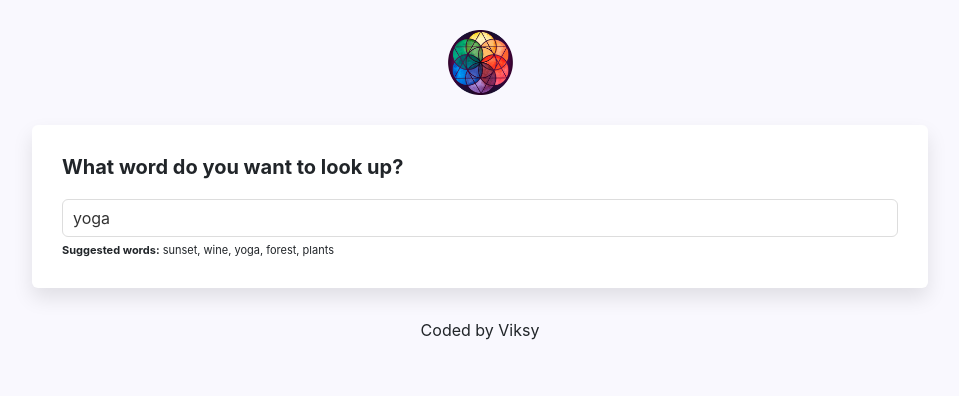
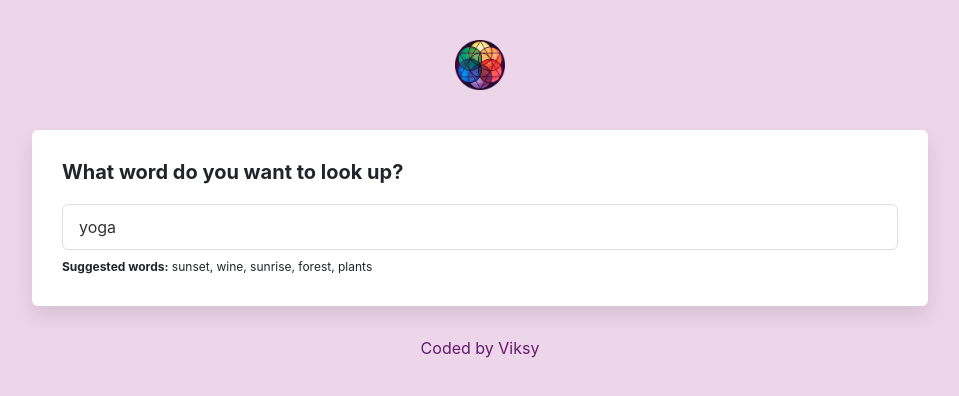
Before and after one commit to Viksia/react-dictionary-project, a React (Create React App) app: page / in a window 1280 px wide. Shown: the top 396 px of the page, without its empty margins (160-1119 px from the left). Built offline with nearby package versions, Linux system fonts and the light colour scheme; no server answers.

Commit message:
Changed some styles

```diff
--- a/src/App.css
+++ b/src/App.css
@@ -1,5 +1,5 @@
 body {
-  background-color: #f9f8fe;
+  background-color: #edd6ea;
 }
 
 a {
@@ -12,12 +12,12 @@ a {
 }
 
 .App-header {
-  margin: 30px 0;
+  margin: 40px 0;
   text-align: center;
 }
 
 .App-logo {
-  max-width: 65px;
+  max-width: 50px;
   display: block;
   margin: 0 auto;
 }
@@ -26,3 +26,6 @@ a {
   text-align: center;
   margin: 30px 0;
 }
+.App-footer a {
+  text-decoration: none;
+}
--- a/src/App.js
+++ b/src/App.js
@@ -12,7 +12,15 @@ export default function App() {
         <main>
           <Dictionary defaultKeyword="yoga" />
         </main>
-        <footer className="App-footer">Coded by Viksy</footer>
+        <footer className="App-footer">
+          <a
+            href="https://github.com/Viksia/react-dictionary-project"
+            target="_blank"
+            rel="noreferrer"
+          >
+            Coded by Viksy
+          </a>
+        </footer>
       </div>
     </div>
   );
--- a/src/Dictionary.css
+++ b/src/Dictionary.css
@@ -8,15 +8,15 @@
 
 .Dictionary input {
   width: 100%;
-  padding: 6px 10px;
+  padding: 10px 16px;
   border: 1px solid #ddd;
   color: #333;
   border-radius: 6px;
 }
 
 .Dictionary .hint {
-  margin-top: 5px;
-  font-size: 11px;
+  margin-top: 8px;
+  font-size: 12px;
 }
 
 .Dictionary h1 {
--- a/src/Dictionary.js
+++ b/src/Dictionary.js
@@ -56,7 +56,8 @@ export default function Dictionary(props) {
             />
           </form>
           <div className="hint">
-            <strong>Suggested words:</strong> sunset, wine, yoga, forest, plants
+            <strong>Suggested words:</strong> sunset, wine, sunrise, forest,
+            plants
           </div>
         </section>
         <Results results={results} />
--- a/src/Meaning.css
+++ b/src/Meaning.css
@@ -2,7 +2,6 @@
   font-size: 24px;
   line-height: 1.5;
   font-weight: bold;
-  text-transform: capitalize;
 }
 
 .Meaning .example {
--- a/src/Results.css
+++ b/src/Results.css
@@ -2,4 +2,5 @@
   font-size: 36px;
   font-weight: bold;
   line-height: 1.5;
+  text-transform: capitalize;
 }
```
